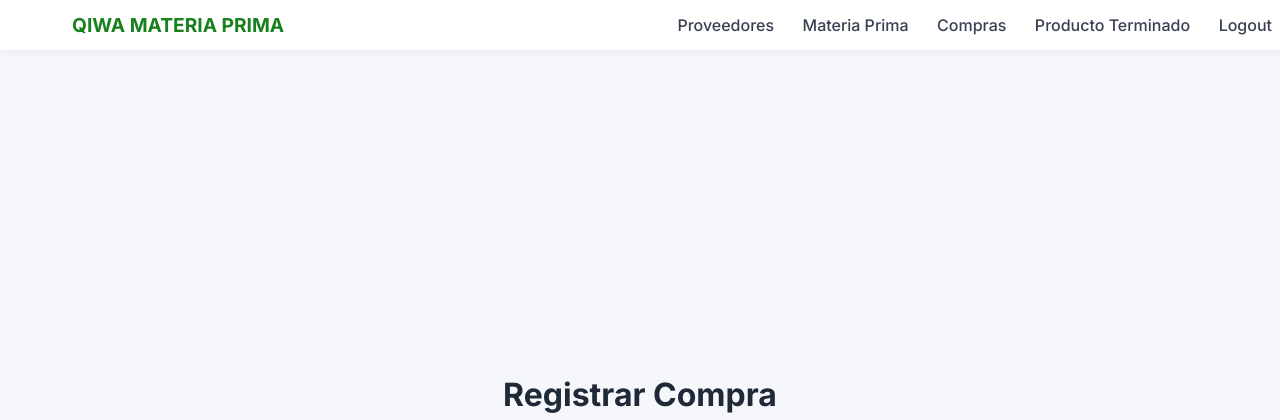
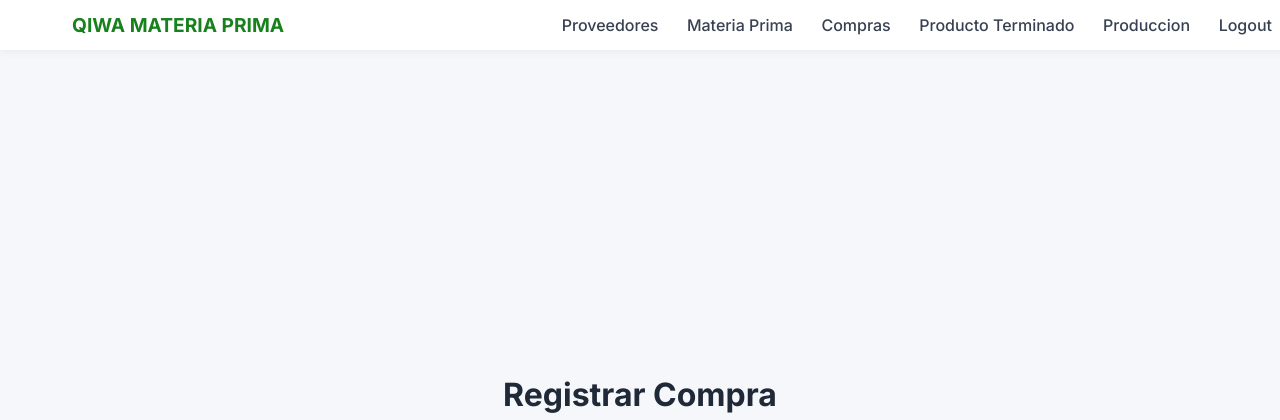
Before and after one commit to MisaelMarron/MateriaPrima, a Django app: page /compras/crear/ in a window 1280 px wide. Shown: the top 420 px of the page. Run offline with Django 5.2, Linux system fonts and the light colour scheme; the visitor is signed in with stand-in values (Sample User, id 1); data that the repository does not hold is empty.

Commit message:
feat: Agregar pantalla de produccion

```diff
--- a/MateriaPrimaGestor/forms.py
+++ b/MateriaPrimaGestor/forms.py
@@ -59,3 +59,9 @@ DetalleProductoFormSet = inlineformset_factory(
     extra=1,
     can_delete=True
 )
+
+# produccion
+class ProduccionForm(forms.ModelForm):
+    class Meta:
+        model = ProduccionProducto
+        fields = ["producto", "cantidad"]
--- a/MateriaPrimaGestor/templates/base.html
+++ b/MateriaPrimaGestor/templates/base.html
@@ -30,6 +30,7 @@
                 <a href="{% url 'listar_materias' %}">Materia Prima</a>
                 <a href="{% url 'listar_compras' %}">Compras</a>
                 <a href="{% url 'listar_productos' %}">Producto Terminado</a>
+                <a href="{% url 'listar_producciones' %}">Produccion</a>
                 <a href="{% url 'logout' %}">Logout</a>
                 {% else %}
                 <a href="{% url 'register' %}">Registrarse</a>
--- a/MateriaPrimaGestor/urls.py
+++ b/MateriaPrimaGestor/urls.py
@@ -28,4 +28,9 @@ urlpatterns = [
     path("productos/crear/", views.crear_producto, name="crear_producto"),
     path("productos/<int:pk>/editar/", views.editar_producto, name="editar_producto"),
     path("productos/<int:pk>/eliminar/", views.eliminar_producto, name="eliminar_producto"),
+    # CRUD de produccion
+    path("produccion/", views.listar_producciones, name="listar_producciones"),
+    path("produccion/crear/", views.crear_produccion, name="crear_produccion"),
+    path("produccion/<int:pk>/editar/", views.editar_produccion, name="editar_produccion"),
+    path("produccion/<int:pk>/eliminar/", views.eliminar_produccion, name="eliminar_produccion"),
 ]
--- a/MateriaPrimaGestor/views.py
+++ b/MateriaPrimaGestor/views.py
@@ -4,6 +4,7 @@ from django.contrib.auth.decorators import login_required
 from django.contrib.auth import login, logout
 from django.contrib import messages
 from django.db import transaction
+from decimal import Decimal
 from .forms import *
 from .models import *
 
@@ -237,4 +238,94 @@ def eliminar_producto(request, pk):
         return redirect("listar_productos")
 
     return render(request, "producto/eliminar.html", {"producto": producto})
-############## CRUD de
+############## CRUD de produccion
+@login_required
+def listar_producciones(request):
+    producciones = ProduccionProducto.objects.select_related("producto").all().order_by("-codigo")
+    return render(request, "produccion/listar.html", {"producciones": producciones})
+
+@login_required
+@transaction.atomic
+def crear_produccion(request):
+    form = ProduccionForm(request.POST or None)
+    if form.is_valid():
+        producto = form.cleaned_data["producto"]
+        cantidad_producir = form.cleaned_data["cantidad"]
+        receta = DetalleProducto.objects.filter(producto=producto)
+        if not receta.exists():
+            messages.error(request, "El producto no tiene receta.")
+            return redirect("crear_produccion")
+        costo_total = Decimal("0")
+        # VALIDAR STOCK
+        for item in receta:
+            requerido = item.cantidad * cantidad_producir
+            if item.materia_prima.cantidad < requerido:
+                messages.error(request, f"Stock insuficiente de {item.materia_prima.nombre}")
+                return redirect("crear_produccion")
+        # CREAR PRODUCCIÓN
+        produccion = form.save()
+        # DESCONTAR + CREAR DETALLE HISTÓRICO
+        for item in receta:
+            materia = item.materia_prima
+            requerido = item.cantidad * cantidad_producir
+            materia.cantidad -= requerido
+            materia.save()
+            costo = materia.costo
+            costo_total += requerido * costo
+            ProduccionDetalle.objects.create(
+                produccion=produccion,
+                materia_prima=materia,
+                cantidad=requerido,
+                costo=costo
+            )
+        messages.success(request, f"Producción registrada. Costo total: {round(costo_total,2)}")
+        return redirect("listar_producciones")
+    return render(request, "produccion/form.html", {"form": form, "titulo": "Nueva Producción"})
+
+@login_required
+@transaction.atomic
+def editar_produccion(request, pk):
+    produccion = get_object_or_404(ProduccionProducto, pk=pk)
+    form = ProduccionForm(request.POST or None, instance=produccion)
+    if form.is_valid():
+        # DEVOLVER STOCK ANTERIOR
+        detalles_anteriores = ProduccionDetalle.objects.filter(produccion=produccion)
+        for det in detalles_anteriores:
+            materia = det.materia_prima
+            materia.cantidad += det.cantidad
+            materia.save()
+        detalles_anteriores.delete()
+        # VOLVER A PRODUCIR CON NUEVA CANTIDAD
+        producto = form.cleaned_data["producto"]
+        nueva_cantidad = form.cleaned_data["cantidad"]
+        receta = DetalleProducto.objects.filter(producto=producto)
+        for item in receta:
+            requerido = item.cantidad * nueva_cantidad
+            materia = item.materia_prima
+            if materia.cantidad < requerido:
+                messages.error(request, f"Stock insuficiente de {materia.nombre}")
+                return redirect("editar_produccion", pk=pk)
+        produccion = form.save()
+        for item in receta:
+            materia = item.materia_prima
+            requerido = item.cantidad * nueva_cantidad
+            materia.cantidad -= requerido
+            materia.save()
+            ProduccionDetalle.objects.create(
+                produccion=produccion,
+                materia_prima=materia,
+                cantidad=requerido,
+                costo=materia.costo  # costo histórico nuevo
+            )
+        messages.success(request, "Producción recalculada correctamente.")
+        return redirect("listar_producciones")
+    return render(request, "produccion/form.html", {"form": form, "titulo": "Editar Producción"})
+
+@login_required
+def eliminar_produccion(request, pk):
+    produccion = get_object_or_404(ProduccionProducto, pk=pk)
+    if request.method == "POST":
+        produccion.delete()
+        messages.success(request, "Producción eliminada (histórico solamente).")
+        return redirect("listar_producciones")
+    return render(request, "produccion/eliminar.html", {"produccion": produccion})
```
Also changed, not shown: MateriaPrimaGestor/templates/produccion/form.html (added, +15 -0 lines), MateriaPrimaGestor/templates/produccion/listar.html (added, +24 -0 lines).
